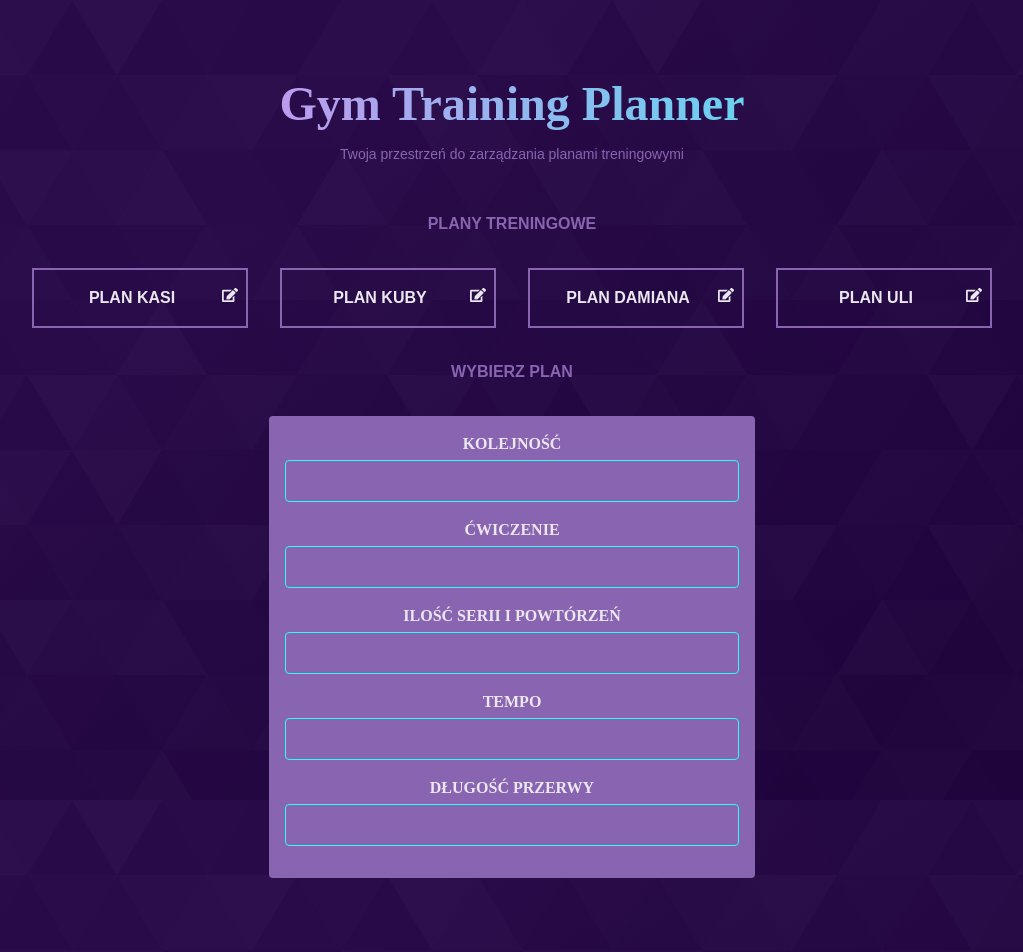
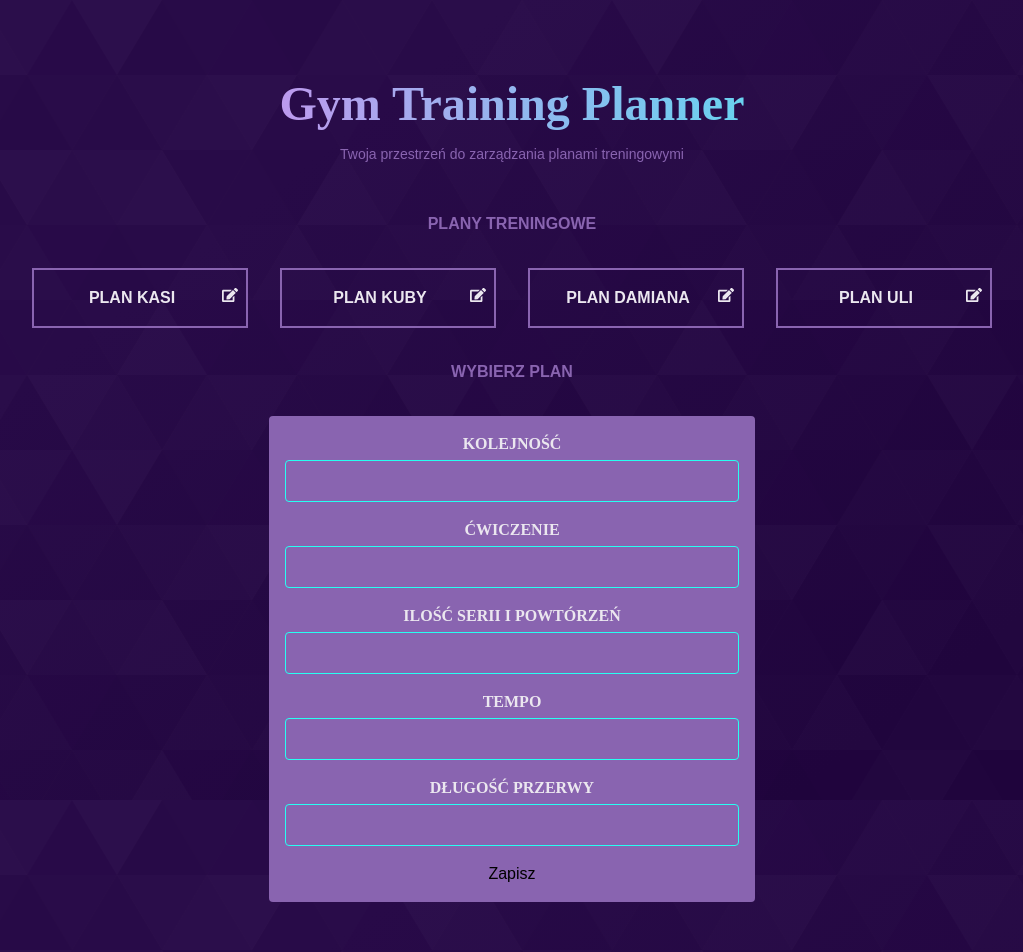
Before and after one commit to kajzerkasia/GymTrainingPlannerRemasteredFront, a React (Vite) app: page / in a window 1280 px wide. Shown: the top 952 px of the page, without its empty margins (128-1151 px from the left). Built offline with nearby package versions, Linux system fonts and the light colour scheme.

Commit message:
Added Button.jsx instance in ExercisesInput.jsx and handled clicking it by handleSave function.

```diff
--- a/src/App.jsx
+++ b/src/App.jsx
@@ -2,7 +2,7 @@ import "./App.css";
 import Header from "./components/Header/Header.jsx";
 import Plans from "./components/Plans/Plans.jsx";
 import ExercisesData from "./components/ExercisesData/ExercisesData.jsx";
-import { useState } from "react";
+import {useState} from "react";
 import ExercisesInput from "./components/ExercisesInput/ExercisesInput.jsx";
 import ExercisesColumnsNames from "./components/ExercisesColumnsNames/ExercisesColumnsNames.jsx";
 
@@ -14,6 +14,7 @@ function App() {
         tempo: "",
         rest: "",
     });
+    const [exercisesArray, setExercisesArray] = useState([]);
 
     function handleChange(inputIdentifier, newValue) {
         setExercisesInput((prevExercisesInput) => {
@@ -24,16 +25,36 @@ function App() {
         });
     }
 
+    const handleSaveClick = (newExercise) => {
+        const {order, exercise, seriesAndRepetitions, tempo, rest} = newExercise;
+        const updatedExercisesArray = [...exercisesArray];
+        setExercisesArray(updatedExercisesArray);
+        setExercisesArray((prevExercisesArray) => [
+            ...prevExercisesArray,
+            {
+                order,
+                exercise,
+                seriesAndRepetitions,
+                tempo,
+                rest,
+            }
+        ]);
+    }
+
     return (
         <div>
-      <Header />
+            <Header/>
             <main>
-        <Plans />
+                <Plans/>
             </main>
-      <ExercisesInput exercisesInput={exercisesInput} onChange={handleChange} />
-      <ExercisesColumnsNames />
+            <ExercisesInput
+                exercisesInput={exercisesInput}
+                onChange={handleChange}
+                onSaveClick={handleSaveClick}
+            />
+            <ExercisesColumnsNames/>
             {exercisesInput.order !== "" && (
-        <ExercisesData exercisesData={exercisesInput} />
+                <ExercisesData exercisesData={exercisesInput}/>
             )}
         </div>
     );
--- a/src/components/ExercisesInput/ExercisesInput.jsx
+++ b/src/components/ExercisesInput/ExercisesInput.jsx
@@ -1,8 +1,14 @@
 import React from "react";
 import Section from "../Section.jsx";
 import CustomInput from "../CustomInput/CustomInput.jsx";
+import Button from "../Button/Button.jsx";
 
-const ExercisesInput = ({ onChange, exercisesInput }) => {
+const ExercisesInput = ({ exercisesInput, onChange, onSaveClick }) => {
+
+    const handleSave = () => {
+        onSaveClick(exercisesInput);
+    };
+
   return (
     <Section className="section">
       <CustomInput
@@ -32,6 +38,9 @@ const ExercisesInput = ({ onChange, exercisesInput }) => {
         value={exercisesInput.rest}
         onChange={(event) => onChange("rest", event.target.value)}
       />
+        <Button onClick={() => handleSave()}>
+            <p>Zapisz</p>
+        </Button>
     </Section>
   );
 };
```
Lines whose indentation alone changed are shown as unchanged.
